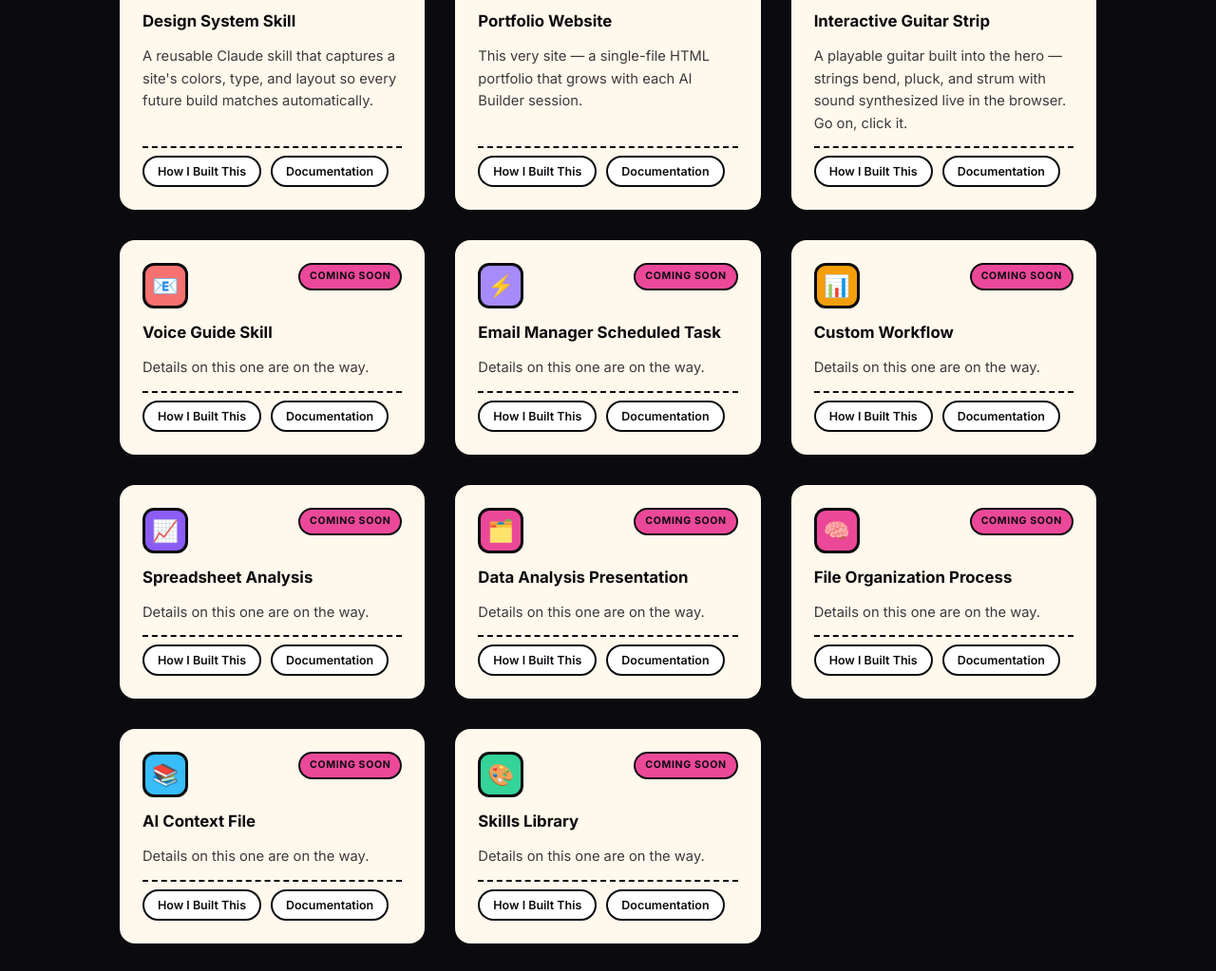
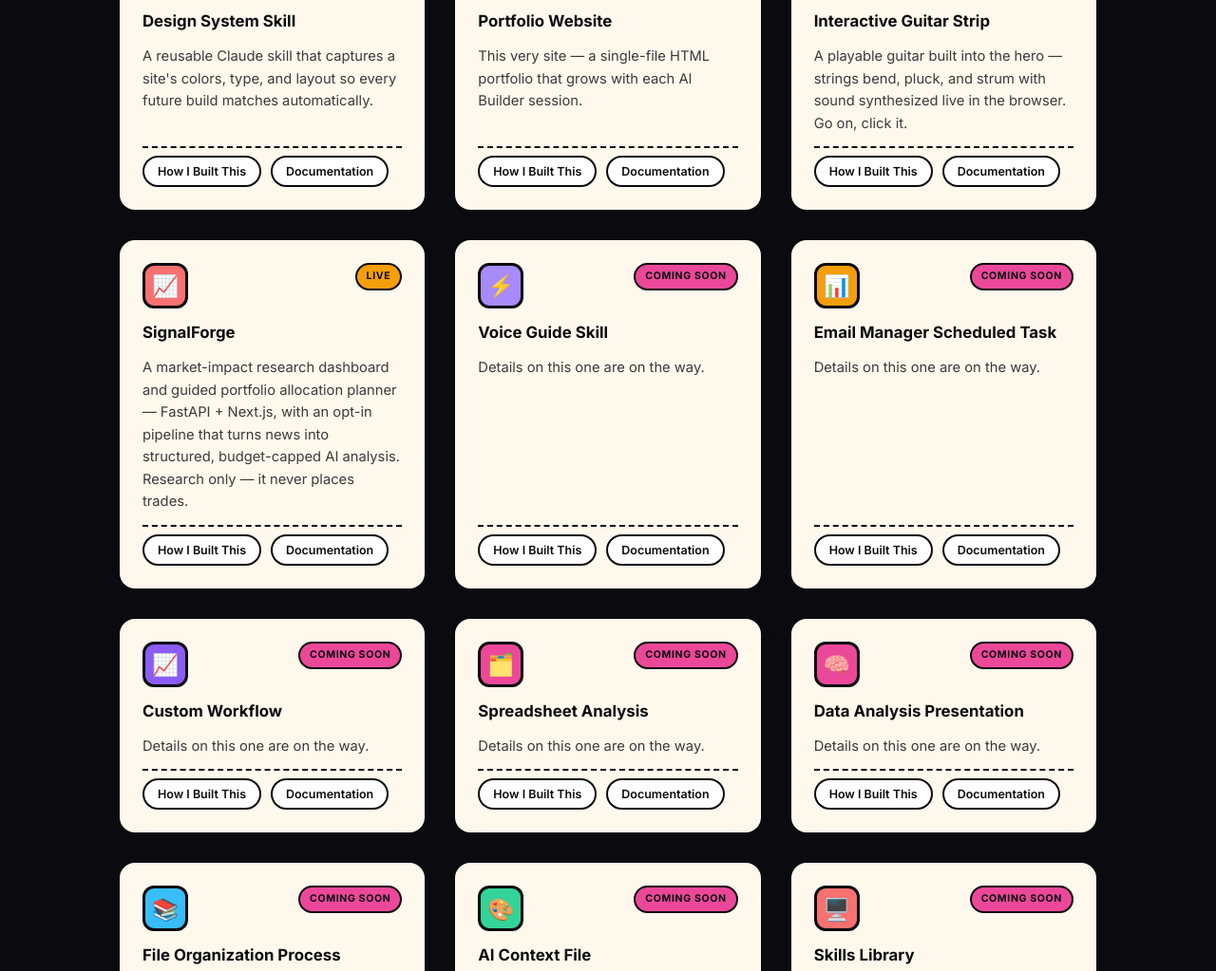
Before and after one commit to FayzaanS/crispy-garbanzo, a plain HTML site: page portfolio.html in a window 1280 px wide. Shown: the part 2758-3781 px from the top of the page at 95% size. Drawn offline with Linux system fonts and the light colour scheme; a web font is replaced by a local one.

Commit message:
Add SignalForge showcase card

```diff
--- a/portfolio.html
+++ b/portfolio.html
@@ -1185,6 +1185,30 @@
         <li>Wrote a skill spec first: "Builds a small, self-contained hero strip containing an interactive illustrated guitar rendered in SVG. Strings respond to mouse and touch by wobbling, can be dragged/plucked, and play a reasonably guitar-like tone synthesized in the browser."</li>
         <li>"Add this to my portfolio" — handed Claude the skill file and let the spec drive the build.</li>
         <li>"Put a little click me box and arrow above the right side of the guitar, do not push it above the black area of the guitar body."</li>
+      </ul>
+    </div>
+  `;
+
+  const signalForgeDoc = `
+    <div class="doc-block">
+      <h4>Tech Stack</h4>
+      <ul class="technique-list">
+        <li>FastAPI + Alembic + PostgreSQL backend (<code>apps/api</code>)</li>
+        <li>Next.js dashboard and guided portfolio allocation planner (<code>apps/web</code>)</li>
+        <li>Shared provider-neutral JSON Schema contracts (<code>packages/contracts</code>) so either side can swap providers without breaking the other</li>
+        <li>OpenAI Responses API with Pydantic structured output for market-impact analysis</li>
+        <li>Docker Compose for full-stack local dev, with beginner-friendly setup scripts</li>
+      </ul>
+    </div>
+    <div class="doc-block">
+      <h4>Engineering Highlights</h4>
+      <ul class="technique-list">
+        <li>Deterministic pipeline — normalize, dedupe, cluster, resolve entities, classify — runs before any paid reasoning call</li>
+        <li>Budget guardrails check daily, provider-monthly, and global-monthly limits before every OpenAI call, queueing work once hard limits hit</li>
+        <li>SSRF-hardened retrieval: HTTPS-only, canonical-domain allowlist, DNS/redirect revalidation, capped response size and timeouts</li>
+        <li>Immutable event history — status changes create new versions instead of overwriting prior analysis</li>
+        <li>Demo mode by default: zero API keys, live feeds, or brokerage connections required to run it</li>
+        <li>53 passing API tests, ruff + mypy strict, and a clean Next.js lint/typecheck/build gate every change</li>
       </ul>
     </div>
   `;
@@ -1284,6 +1308,21 @@
       ]),
       docs: guitarDoc
     },
+    {
+      title: "SignalForge",
+      desc: "A market-impact research dashboard and guided portfolio allocation planner — FastAPI + Next.js, with an opt-in pipeline that turns news into structured, budget-capped AI analysis. Research only — it never places trades.",
+      status: "live",
+      icon: "📈",
+      build: renderSteps([
+        "Started with a Phase 1 demo &mdash; a deterministic, no-API-key dashboard with sample market events and a guided portfolio allocation planner",
+        "Built a FastAPI backend and Next.js frontend around a provider-neutral JSON Schema contract, so either side can swap providers without breaking the other",
+        "Added Phase 2 as an opt-in layer: ingestion, normalization, deduplication, clustering, and entity resolution all run before any paid OpenAI call",
+        "Wired OpenAI's Responses API for structured market-impact analysis, with retry/backoff, a single validation-repair pass, and budget caps that queue work once limits are hit",
+        "Locked down retrieval with an HTTPS-only canonical-domain allowlist and SSRF checks on every redirect, since the pipeline treats news content as untrusted evidence",
+        "Shipped it behind Alembic migrations and Docker Compose, with 53 passing API tests, ruff/mypy clean, and demo mode as the default so nothing live turns on by accident"
+      ]),
+      docs: signalForgeDoc
+    },
     { title: "Voice Guide Skill", desc: "Details on this one are on the way." },
     { title: "Email Manager Scheduled Task", desc: "Details on this one are on the way." },
     { title: "Custom Workflow", desc: "Details on this one are on the way." },
```
Also changed, not shown: 1 other file.
